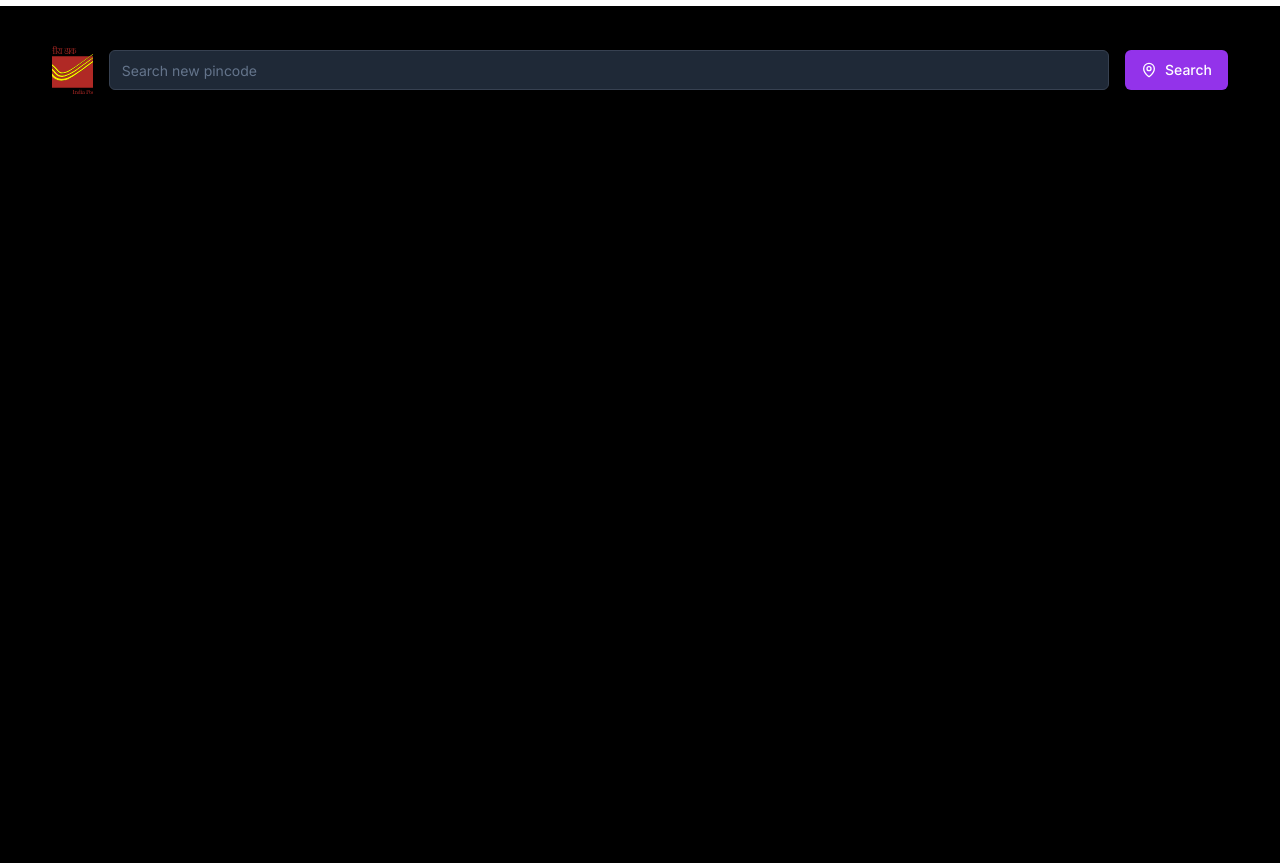
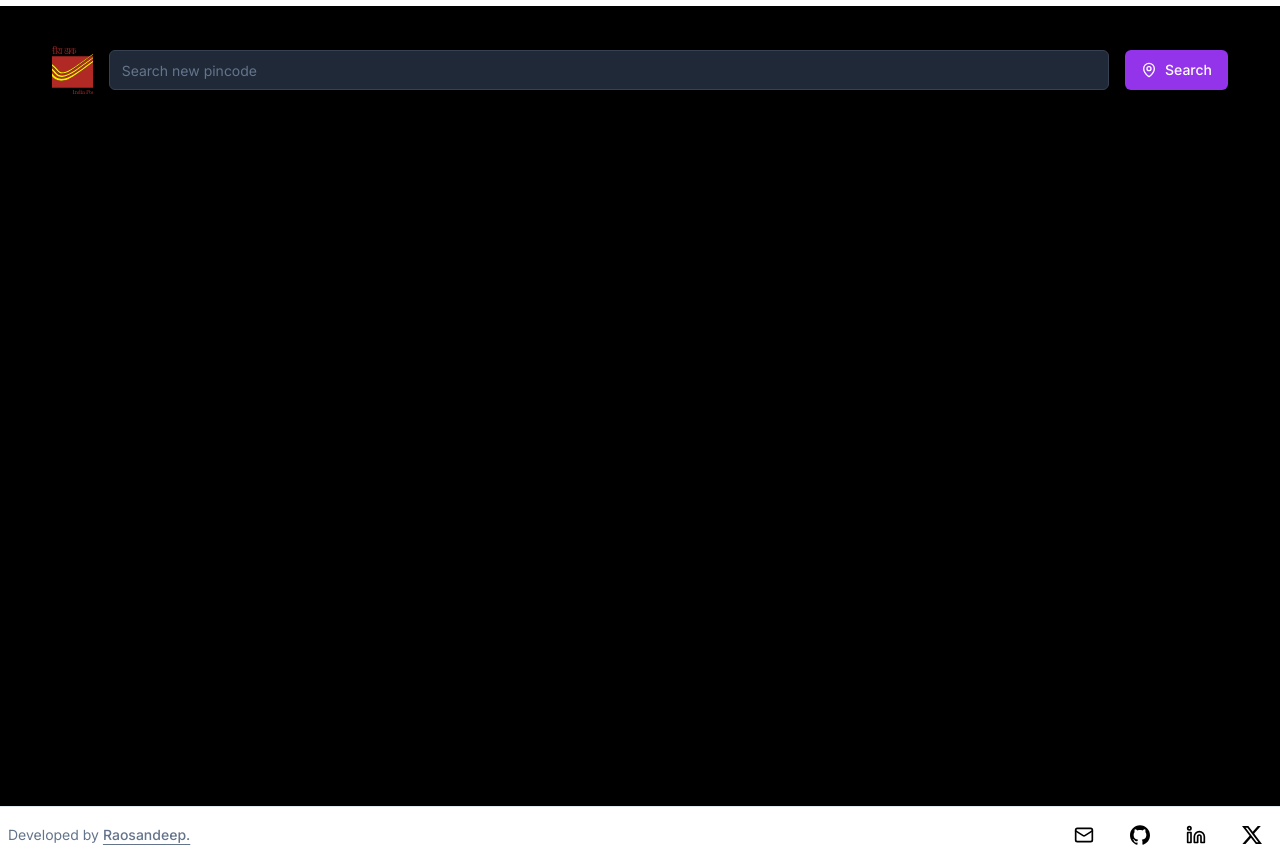
Before and after one commit to Raosandeep007/PINSeek, a Next.js app: page /pincode in a window 1280 px wide. Before the commit the page ends 800 px from the top, so only its background shows below. Built offline with nearby package versions, Linux system fonts and the light colour scheme.

Commit message:
metadata and saoicalMedia links

```diff
--- a/app/layout.tsx
+++ b/app/layout.tsx
@@ -2,6 +2,7 @@ import type { Metadata } from "next";
 import { Inter } from "next/font/google";
 import "./globals.css";
 import classNames from "classnames";
+import Footer from "@/components/Footer";
 
 const inter = Inter({
   subsets: ["latin"],
@@ -10,6 +11,104 @@ const inter = Inter({
 export const metadata: Metadata = {
   title: "PINSeek",
   description: "A simple app to find your PIN code",
+  creator: "Sandeep yadav",
+  keywords: [
+    "pincode",
+    "pincode search",
+    "pincode finder",
+    "pincode lookup",
+    "pincode search by place",
+    "pincode search by postoffice",
+    "pincode search by district",
+    "pincode search by state",
+    "pincode search by taluk",
+    "pincode search by village",
+    "pincode search by city",
+    "pincode search by town",
+    "pincode search by locality",
+    "pincode search by area",
+    "pincode search by region",
+    "postal code",
+    "postal code search",
+    "postal code finder",
+    "postal code lookup",
+    "postal code search by place",
+    "postal code search by postoffice",
+    "postal code search by district",
+    "postal code search by state",
+    "postal code search by taluk",
+    "postal code search by village",
+    "postal code search by city",
+    "postal code search by town",
+    "postal code search by locality",
+    "postal code search by area",
+    "postal code search by region",
+    "india pincode",
+    "india postal code",
+    "india pincode search",
+    "india pincode finder",
+    "india pincode lookup",
+    "india pincode search by place",
+    "india pincode search by postoffice",
+    "india pincode search by district",
+    "india pincode search by state",
+    "india pincode search by taluk",
+    "india pincode search by village",
+    "india pincode search by city",
+    "india pincode search by town",
+    "india pincode search by locality",
+    "india pincode search by area",
+    "india pincode search by region",
+    "india postal code",
+    "india postal code search",
+    "india postal code finder",
+    "india postal code lookup",
+    "india postal code search by place",
+    "india postal code search by postoffice",
+    "india postal code search by district",
+    "india postal code search by state",
+    "india postal code search by taluk",
+    "india postal code search by village",
+    "india postal code search by city",
+    "india postal code search by town",
+    "india postal code search by locality",
+    "india postal code search by area",
+    "india postal code search by region",
+  ],
+  viewport: "width=device-width, initial-scale=1",
+  themeColor: "#000000",
+  robots: "index, follow",
+  publisher: "Sandeep yadav",
+  applicationName: "PINSeek",
+  metadataBase: new URL("https://pin-seek.vercel.app/"),
+  authors: [
+    {
+      name: "Sandeep yadav",
+      url: new URL("https://www.linkedin.com/in/sandeep-yadav-828779149/"),
+    },
+  ],
+  generator: "PINSeek",
+  referrer: "no-referrer",
+  colorScheme: "dark light",
+  openGraph: {
+    type: "website",
+    locale: "en_US",
+    url: new URL("https://pin-seek.vercel.app/"),
+    siteName: "PINSeek",
+    title: "PINSeek",
+    description: "A simple app to find your PIN code by Sandeep yadav",
+    images: [
+      {
+        url: new URL("../public/india-post.svg", import.meta.url),
+        width: 800,
+        height: 600,
+        alt: "A simple app to find your PIN code",
+      },
+    ],
+    emails: "yadavsandeep775@gmail.com",
+  },
+  category: "PIN code search",
+  classification: "PIN code search",
 };
 
 export default function RootLayout({
@@ -19,8 +118,11 @@ export default function RootLayout({
 }>) {
   return (
     <html lang="en">
-      <body className={classNames("m-0 p-0 bg-black", inter.className)}>
+      <body
+        className={classNames("m-0 p-0 bg-black min-h-dvh", inter.className)}
+      >
         {children}
+        <Footer />
       </body>
     </html>
   );
--- a/app/pincode/page.tsx
+++ b/app/pincode/page.tsx
@@ -51,7 +51,7 @@ const Pincode = () => {
         className="sticky top-0 left-0 right-0 origin-[0%] h-1.5 bg-white z-10"
       />
 
-      <section className="w-full lg:p-10 md:p-10 p-4">
+      <section className="w-full lg:p-10 md:p-10 p-4 min-h-dvh">
         <div className="flex flex-col justify-center space-y-6 ">
           <Formik
             initialValues={{ pincode }}
--- a/app/postoffice/page.tsx
+++ b/app/postoffice/page.tsx
@@ -51,7 +51,7 @@ const PostOffice = () => {
         className="sticky top-0 left-0 right-0 origin-[0%] h-1.5 bg-white z-10"
       />
 
-      <section className="w-full lg:p-10 md:p-10 p-4">
+      <section className="w-full lg:p-10 md:p-10 p-4 min-h-dvh">
         <div className="flex flex-col justify-center space-y-6 ">
           <Formik
             initialValues={{ postoffice }}
--- /dev/null
+++ b/components/Footer.tsx
@@ -0,0 +1,51 @@
+import { Button } from "@/components/ui/button";
+import { Github } from "@/public/icons/Github";
+import { Twitter } from "@/public/icons/Twitter";
+import { Linkedin, Mail } from "lucide-react";
+import Link from "next/link";
+
+const saoicalMedia = [
+  { name: "Gmail", url: "mailto:yadavsandeep775@gmail.com", icon: Mail },
+  {
+    name: "Github",
+    url: "https://github.com/Raosandeep007",
+    icon: Github,
+  },
+  {
+    name: "Linkedin",
+    url: "https://www.linkedin.com/in/sandeep-yadav-828779149/",
+    icon: Linkedin,
+  },
+  {
+    name: "Twitter",
+    url: "https://x.com/yadavsandeep775",
+    icon: Twitter,
+  },
+];
+
+export default function Footer() {
+  return (
+    <footer className="w-full border-t border-border bg-background flex flex-col items-center justify-between gap-2 md:flex-row p-2">
+      <p className="text-center text-sm leading-loose text-muted-foreground md:text-left flex items-center gap-1">
+        Developed by
+        <Link
+          href="https://www.linkedin.com/in/sandeep-yadav-828779149/"
+          target="_blank"
+          rel="noreferrer"
+          className="font-medium underline underline-offset-4"
+        >
+          Raosandeep.
+        </Link>
+      </p>
+      <div className="flex gap-4">
+        {saoicalMedia.map(({ icon: Icon, name, url }) => (
+          <Button variant="ghost" size="icon" asChild>
+            <Link href={url} target="_blank" rel="noreferrer">
+              <Icon className="h-5 w-5" />
+            </Link>
+          </Button>
+        ))}
+      </div>
+    </footer>
+  );
+}
--- a/components/Logo.tsx
+++ b/components/Logo.tsx
@@ -1,7 +1,7 @@
 "use client";
 import Image from "next/image";
 import React from "react";
-import IndiaPost from "@/public/icons/india-post.svg";
+import IndiaPost from "@/public/india-post.svg";
 import Link from "next/link";
 
 export const Logo = () => {
--- /dev/null
+++ b/public/icons/Github.tsx
@@ -0,0 +1,15 @@
+import React from "react";
+
+export const Github = (props: React.SVGProps<SVGSVGElement>) => {
+  return (
+    <svg
+      {...props}
+      role="img"
+      viewBox="0 0 24 24"
+      xmlns="http://www.w3.org/2000/svg"
+    >
+      <title>GitHub</title>
+      <path d="M12 .297c-6.63 0-12 5.373-12 12 0 5.303 3.438 9.8 8.205 11.385.6.113.82-.258.82-.577 0-.285-.01-1.04-.015-2.04-3.338.724-4.042-1.61-4.042-1.61C4.422 18.07 3.633 17.7 3.633 17.7c-1.087-.744.084-.729.084-.729 1.205.084 1.838 1.236 1.838 1.236 1.07 1.835 2.809 1.305 3.495.998.108-.776.417-1.305.76-1.605-2.665-.3-5.466-1.332-5.466-5.93 0-1.31.465-2.38 1.235-3.22-.135-.303-.54-1.523.105-3.176 0 0 1.005-.322 3.3 1.23.96-.267 1.98-.399 3-.405 1.02.006 2.04.138 3 .405 2.28-1.552 3.285-1.23 3.285-1.23.645 1.653.24 2.873.12 3.176.765.84 1.23 1.91 1.23 3.22 0 4.61-2.805 5.625-5.475 5.92.42.36.81 1.096.81 2.22 0 1.606-.015 2.896-.015 3.286 0 .315.21.69.825.57C20.565 22.092 24 17.592 24 12.297c0-6.627-5.373-12-12-12" />
+    </svg>
+  );
+};
--- /dev/null
+++ b/public/icons/Twitter.tsx
@@ -0,0 +1,15 @@
+import React from "react";
+
+export const Twitter = (props: React.SVGProps<SVGSVGElement>) => {
+  return (
+    <svg
+      {...props}
+      role="img"
+      viewBox="0 0 24 24"
+      xmlns="http://www.w3.org/2000/svg"
+    >
+      <title>X</title>
+      <path d="M18.901 1.153h3.68l-8.04 9.19L24 22.846h-7.406l-5.8-7.584-6.638 7.584H.474l8.6-9.83L0 1.154h7.594l5.243 6.932ZM17.61 20.644h2.039L6.486 3.24H4.298Z" />
+    </svg>
+  );
+};
```
Also changed, not shown: public/india-post.svg (renamed from public/icons/india-post.svg).
